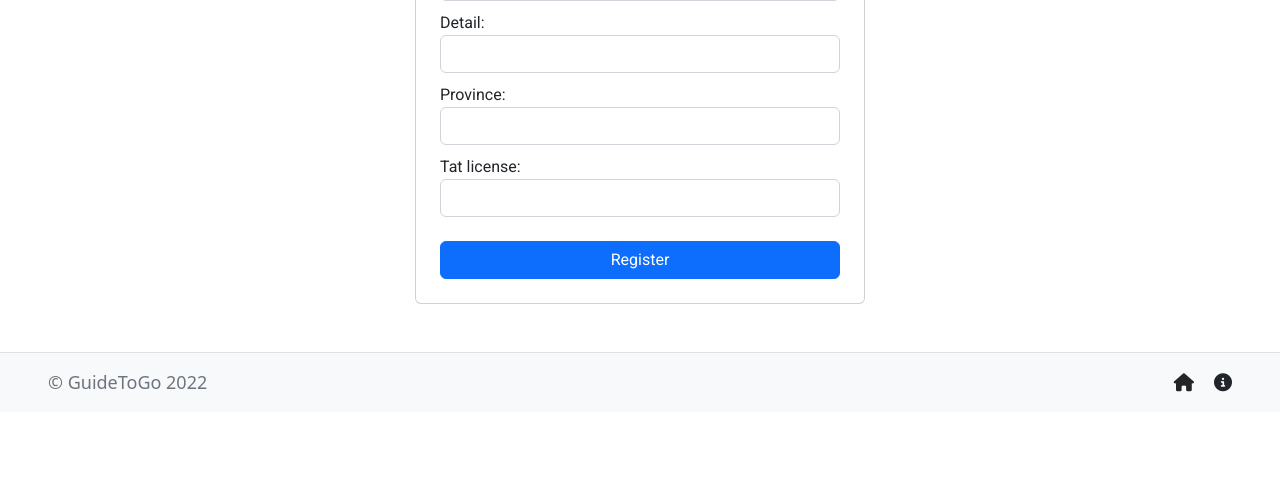
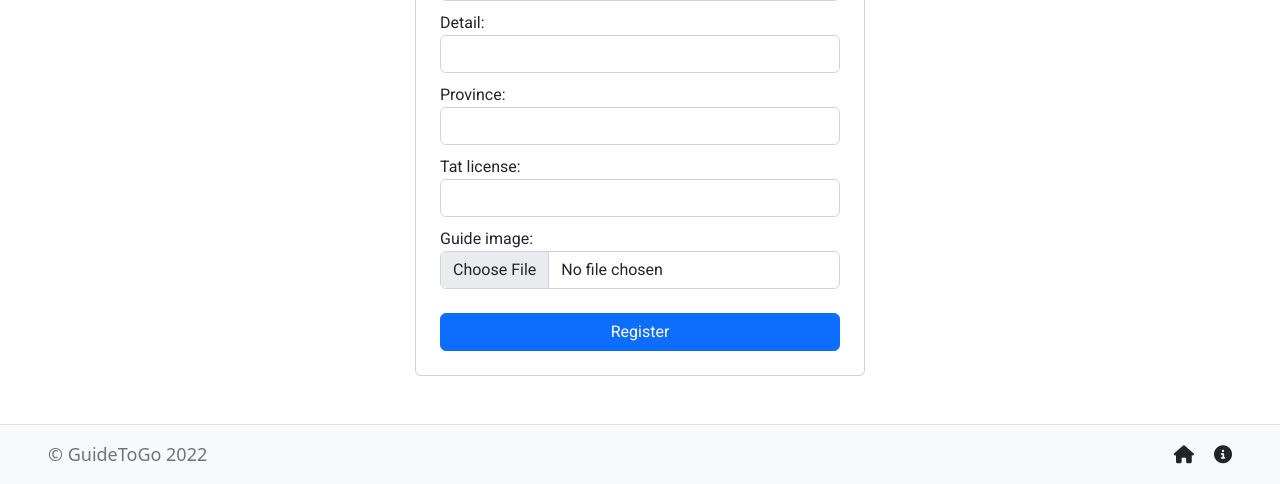
Before and after one commit to 6310682775/guidetogo, a Django app: page /users/guide_register/ in a window 1280 px wide. Shown: the part 949-1433 px from the top of the page. Before the commit the page ends 1341 px from the top, so only its background shows below. Run offline with Django 4.2, Linux system fonts and the light colour scheme; some libraries are stand-ins or nearby versions.

Commit message:
finish iteration 1

```diff
--- a/guidetogo/urls.py
+++ b/guidetogo/urls.py
@@ -15,10 +15,12 @@ Including another URLconf
 """
 from django.contrib import admin
 from django.urls import path , include
+from django.conf import settings
+from django.conf.urls.static import static
 
 urlpatterns = [
     path('admin/', admin.site.urls),
     path('', include('main.urls')),
     path('users/', include('users.urls')),
     path('tour/', include('tour.urls')),
-]
+] + static(settings.MEDIA_URL, document_root=settings.MEDIA_ROOT)
--- a/users/form.py
+++ b/users/form.py
@@ -21,7 +21,8 @@ class MemberSignUpForm(UserCreationForm):
     allergic = forms.CharField(required=True)
     underlying_disease = forms.CharField(required=True)
     religion = forms.CharField(required=True)
-    # member_image = forms.ImageField()
+    member_image = forms.ImageField(required=True)
+
 
     class Meta(UserCreationForm.Meta):
         model = User
@@ -42,7 +43,7 @@ class MemberSignUpForm(UserCreationForm):
         member.allergic = self.cleaned_data.get('allergic')
         member.underlying_disease = self.cleaned_data.get('underlying_disease')
         member.religion = self.cleaned_data.get('religion')
-        # # member.member_image = self.cleaned_data.get('member_image')
+        member.member_image  = self.cleaned_data.get('member_image')
         member.save()
         return user
 
@@ -65,7 +66,7 @@ class GuideSignUpForm(UserCreationForm):
     detail = forms.CharField(required=True)
     province = forms.CharField(required=True)
     tat_license = forms.CharField(required=True)
-    # # guide_image = forms.ImageField()
+    guide_image = forms.ImageField(required=True)
 
     class Meta(UserCreationForm.Meta):
         model = User
@@ -86,6 +87,6 @@ class GuideSignUpForm(UserCreationForm):
         guide.address = self.cleaned_data.get('address')
         guide.province = self.cleaned_data.get('province')
         guide.tat_license = self.cleaned_data.get('tat_license')
-        # guide.guide_image = self.cleaned_data.get('guide_image')
+        guide.guide_image  = self.cleaned_data.get('guide_image')
         guide.save()
         return user
--- a/users/models.py
+++ b/users/models.py
@@ -22,7 +22,7 @@ class Member(models.Model):
     allergic = models.CharField(max_length=100)
     underlying_disease = models.CharField(max_length=100)
     religion = models.CharField(max_length=100)
-    member_image = models.ImageField(upload_to='main/storeimg')
+    member_image = models.ImageField(null = True, blank = True,upload_to="images/member/")
 
 class Guide(models.Model):
     user = models.OneToOneField(User, on_delete = models.CASCADE, primary_key = True)
@@ -34,4 +34,4 @@ class Guide(models.Model):
     address = models.CharField(max_length=200)
     province = models.CharField(max_length=100)
     tat_license = models.CharField(max_length=100)
-    guide_image = models.ImageField(upload_to='main/storeimg')
+    guide_image = models.ImageField(null = True, blank = True,upload_to="images/guide/")
--- a/users/templates/users/guide_profile.html
+++ b/users/templates/users/guide_profile.html
@@ -61,7 +61,7 @@
             </div>
             <div class="col-lg-6">
                 <div class="about-avatar">
-                    <img src= {{ request.user.guide.guide_image }} title="" alt="">
+                    <img  class="img-fluid"  src= "{{ request.user.guide.guide_image.url }}" >
                 </div>
             </div>
         </div>
--- a/users/templates/users/guide_register.html
+++ b/users/templates/users/guide_register.html
@@ -26,7 +26,7 @@
               <h2 class="mt-2">Guide Register</h2>
             </div>
             <div class="card-body p-4">
-                <form action="{% url 'users:guide_register' %}" method="POST" novalidate>
+                <form action="{% url 'users:guide_register' %}" method="POST" enctype="multipart/form-data">
                   {% csrf_token %}
                       {% for field in form.visible_fields %}
                         <div class="form-group">
--- a/users/templates/users/member_profile.html
+++ b/users/templates/users/member_profile.html
@@ -63,7 +63,7 @@
             </div>
             <div class="col-lg-6">
                 <div class="about-avatar">
-                    <img src="https://bootdey.com/img/Content/avatar/avatar7.png" title="" alt="">
+                    <img  class="img-fluid"  src= "{{ request.user.member.member_image.url }}" >
                 </div>
             </div>
         </div>
--- a/users/templates/users/member_register.html
+++ b/users/templates/users/member_register.html
@@ -26,7 +26,7 @@
               <h2 class="mt-2">Member Register</h2>
             </div>
             <div class="card-body p-4">
-                <form action="{% url 'users:member_register' %}" method="POST" novalidate>
+                <form action="{% url 'users:member_register' %}" method="POST" enctype="multipart/form-data">
                   {% csrf_token %}
                       {% for field in form.visible_fields %}
                         <div class="form-group">
```
Also changed, not shown: guidetogo/settings.py (+10 -0 lines), media/images/guide/16584410298792.jpg (added), media/images/member/16584410298792.jpg (added), users/migrations/0004_alter_guide_guide_image_alter_member_member_image.py (added).
